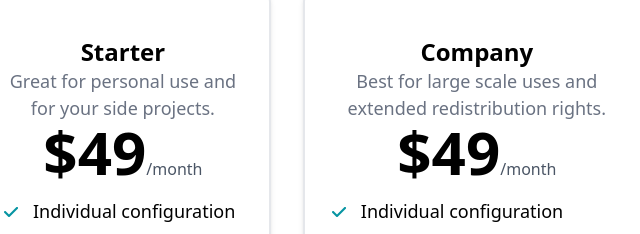
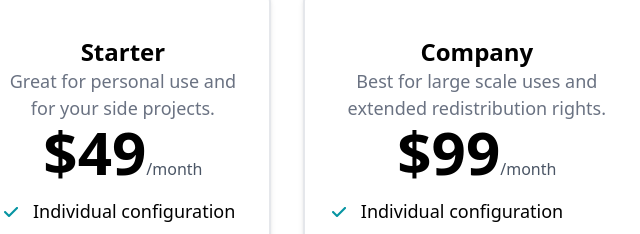
Before and after one commit to IshtiakAhmed-Official/Website-project-2, a plain HTML site: page index.html in a window 1280 px wide. Shown: the part 3186-3420 px from the top of the page, 137-777 px from the left. Drawn offline with nearby package versions, Linux system fonts and the light colour scheme.

Commit message:
Update index.html

```diff
--- a/index.html
+++ b/index.html
@@ -132,7 +132,7 @@
             <div class=" py-12 px-6 border-2 rounded-2xl border-gray-200  flex flex-col shadow-md ">
               <h3 class="text-2xl  font-[780] text-center">Company</h3>
               <p class="text-[18px] text-gray-500 text-center">Best for large scale uses and extended redistribution rights.</p>
-              <span class="flex justify-center items-baseline "><p class="text-6xl font-bold">$49 </p><p class="text-gray-600">/month</p></span>
+              <span class="flex justify-center items-baseline "><p class="text-6xl font-bold">$99 </p><p class="text-gray-600">/month</p></span>
                 <ul class="text-[18px] font-[480] gap-3 flex flex-col pt-4">
                   <li class="flex items-center gap-3 "> <img src="Image/ok2.png" style="width: 20px;" alt=""> Individual configuration</li>
                   <li class="flex items-center gap-3 "> <img src="Image/ok2.png" style="width: 20px;" alt=""> No setup, monthly, or hidden fees</li>
```
